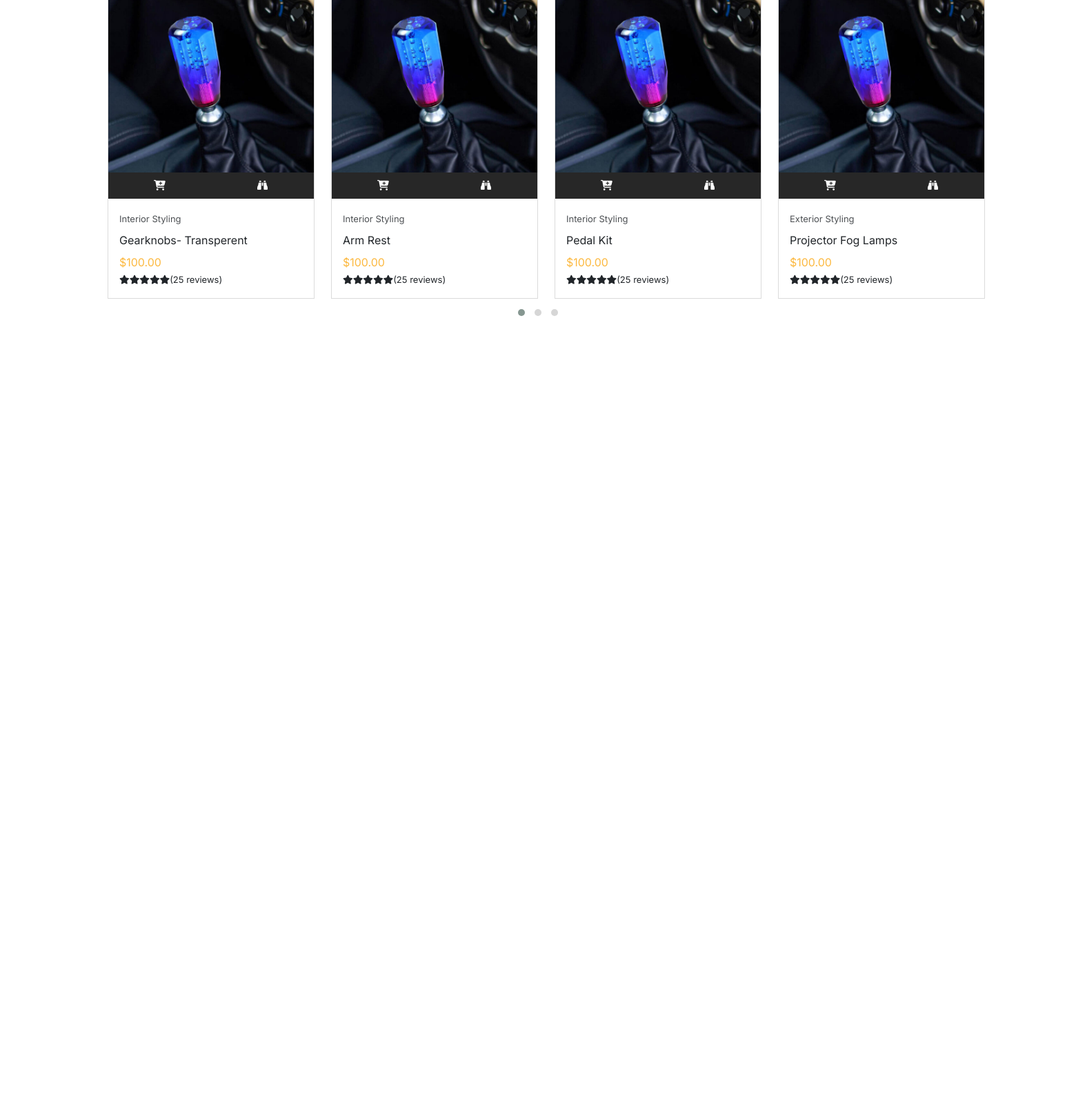
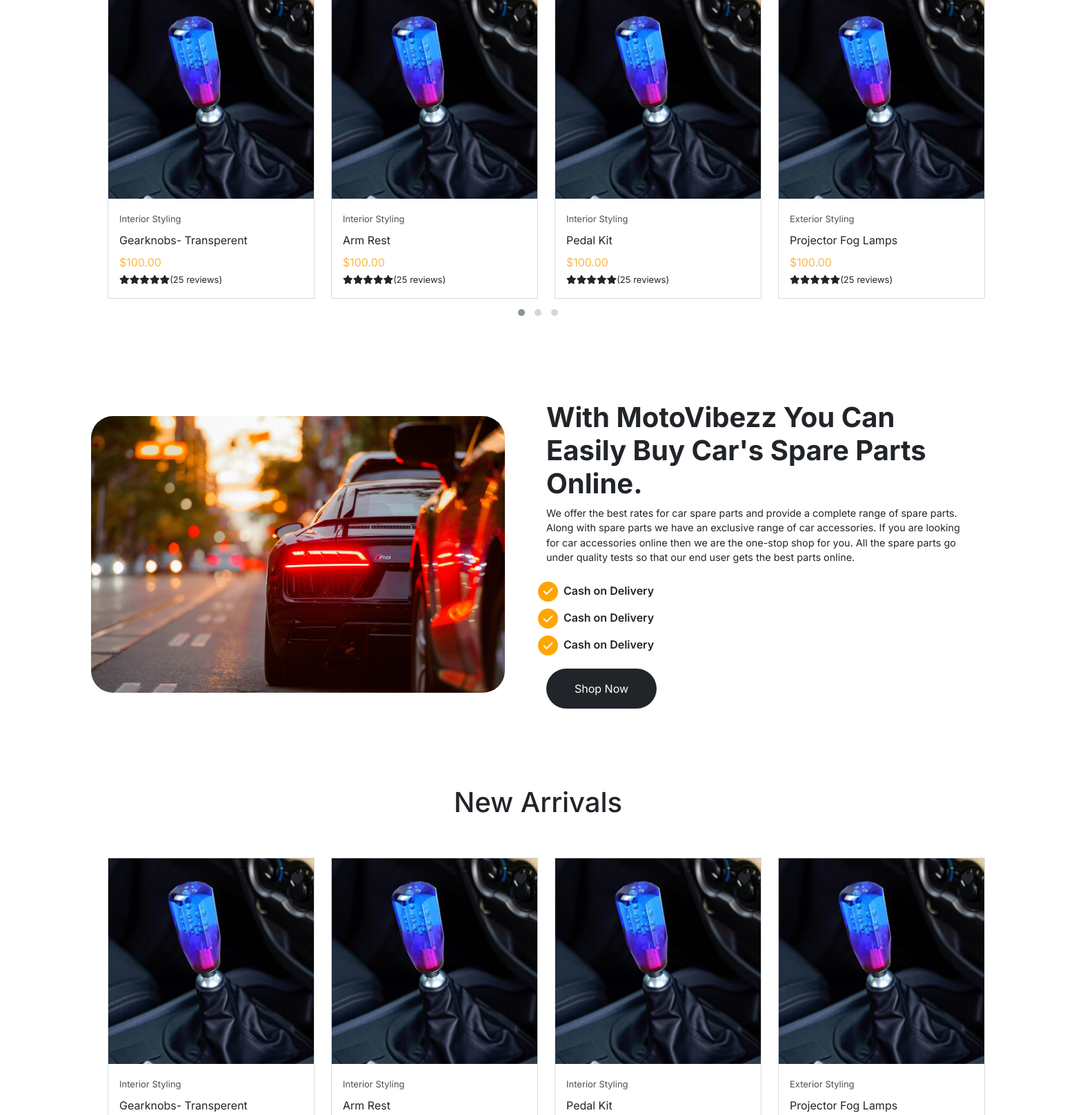
Before and after one commit to Sivaaiyammal/Master, a PHP site: page / in a window 1560 px wide. Shown: the part 1500-3116 px from the top of the page at 69% size. Before the commit the page ends 1958 px from the top, so only its background shows below. Run offline with PHP 8.4, Linux system fonts and the light colour scheme.

Commit message:
Adding New Products and Subscribe Bar

```diff
--- a/css/style.css
+++ b/css/style.css
@@ -228,7 +228,7 @@
 .btns {
   position: absolute;
   left: 0;
-  bottom: 0;
+  /* bottom: 0; */
   font-size: 15px;
   font-weight: 300;
 }
@@ -280,3 +280,77 @@
 .product-item{
   width: 300px;
 }
+
+/* poster-2 */
+#poster-2 h2{
+  font-size: 2.5rem;
+}
+
+#poster-2 p{
+  font-size: 0.9rem;
+}
+.ellipse{
+  height: 29px;
+  width: 29px;
+  background-color: orange;
+  border-radius: 50%;
+  position: relative;
+  overflow: hidden;
+
+}
+
+.fa-check{
+  position: absolute;
+  top: 50%;
+  left: 50%;
+  transform: translate(-50%, -50%);
+  max-width: 80%;
+  max-height: 80%;
+  color: white;
+}
+
+
+.centered{
+  position: absolute;
+  top: 50%;
+}
+
+.sub-image{
+  position: relative;
+  text-align: center;
+  color: white;
+}
+
+.centered{
+  position: absolute;
+  top: 30%;
+  left: 50%;
+  transform: translate(-50%, -50%);
+}
+.sub-text{
+  margin: auto;
+  background-color: black;
+}
+.sub-text h3{
+  position: relative;
+  padding-top: 5rem;
+  padding-left: 110px;
+  padding-bottom: 2rem;
+  color: white;
+}
+.sub-text .form-control{
+  position: relative;
+  top: 90px;
+  right: 140px;
+  width: 30rem;
+  height: 50px;
+  border-radius: 0 !important;
+}
+.sub-text .btn{
+  position: relative;
+  background-color: orange;
+  left: 230px;
+  bottom: -46px;
+  color: white;
+  border-radius: 0 !important;
+}
--- a/index.html
+++ b/index.html
@@ -262,7 +262,8 @@
     <div class="container">
       <div class="row my-5">
         <h1 class="text-center">Featured Products</h1>
-        <p class="fw-light w-75 mx-auto">Lorem ipsum dolor sit, amet consectetur adipisicing elit. Iusto animi voluptatum debitis saepe fugiat aspernatur pariatur quos?</p>
+        <p class="fw-light w-75 mx-auto">Lorem ipsum dolor sit, amet consectetur adipisicing elit. Iusto animi
+          voluptatum debitis saepe fugiat aspernatur pariatur quos?</p>
       </div>
       <div class="row g-4 my-5 mx-auto owl-carousel owl-theme">
         <div class="col product-item mx-auto">
@@ -534,12 +535,353 @@
           </div>
         </div>
       </div>
-
-
     </div>
-
   </section>
 
+  <!-- poster-2 -->
+  <section id="poster-2" class="p-3">
+    <div class="container">
+      <div class="row align-items-center justify-content-between">
+        <div class="col-md" id="pos-2">
+          <img src="css/Images/carback.jpg" class="img-fluid rounded-5" alt=""/>
+        </div>
+        <div class="col-md p-5">
+          <h2>With MotoVibezz You Can Easily Buy Car's Spare Parts Online.</h2>
+          <p>
+            We offer the best rates for car spare parts and provide a complete range of spare parts. Along with spare
+            parts we have an exclusive range of car accessories. If you are looking for car accessories online then we
+            are the one-stop shop for you. All the spare parts go under quality tests so that our end user gets the best
+            parts online.
+          </p>
+          <div class="checkbox row pt-2">
+            <div class="ellipse">
+              <i class="fa-solid fa-check"></i>
+            </div>
+            <h5 class="col ps-2 pt-1" style="font-weight: 600;">Cash on Delivery</h5>
+          </div>
+          <div class="checkbox row pt-2">
+            <div class="ellipse">
+              <i class="fa-solid fa-check"></i>
+            </div>
+            <h5 class="col ps-2 pt-1" style="font-weight: 600;">Cash on Delivery</h5>
+          </div>
+          <div class="checkbox row pt-2 pb-3">
+            <div class="ellipse">
+              <i class="fa-solid fa-check"></i>
+            </div>
+            <h5 class="col ps-2 pt-1" style="font-weight: 600;">Cash on Delivery</h5>
+          </div>
+          <a href="#" class="btn bg-dark text-bg-dark rounded-pill p-3" style="width: 10rem;">
+            <i class="bi bi-chevron-right"></i> Shop Now
+          </a>
+        </div>
+
+      </div>
+    </div>
+  </section>
+
+  <!-- New-Products -->
+  <section class="new-products">
+    <div class="container">
+      <div class="row my-5">
+        <h1 class="text-center">New Arrivals</h1>
+        <!-- <p class="fw-light w-75 mx-auto">Lorem ipsum dolor sit, amet consectetur adipisicing elit. Iusto animi
+          voluptatum debitis saepe fugiat aspernatur pariatur quos?</p> -->
+      </div>
+      <div class="row g-4 my-5 mx-auto owl-carousel owl-theme">
+        <div class="col product-item mx-auto">
+          <div class="product-img">
+            <img src="css/Images/Products/Gearknobs.jpg" alt="" class="img-fluid d-block mx-auto">
+            <span class="heart-icon"><i class="fa-solid fa-heart"></i></span>
+            <div class="row btns w-100 mx-auto text-center">
+              <button type="button" class="col-6 py-2">
+                <i class="fa-solid fa-cart-plus"></i>
+              </button>
+              <button type="button" class="col-6 py-2">
+                <i class="fa-solid fa-binoculars"></i>
+              </button>
+            </div>
+          </div>
+          <div class="product-info p-3">
+            <span class="product-type">Interior Styling</span>
+            <a href="" class="d-block text-dark text-decoration-none py-2 product-name">Gearknobs- Transperent</a>
+            <span class="product-price">
+              $100.00
+            </span>
+            <div class="rating d-flex mt-1">
+              <span><i class="fa-solid fa-star"></i></span>
+              <span><i class="fa-solid fa-star"></i></span>
+              <span><i class="fa-solid fa-star"></i></span>
+              <span><i class="fa-solid fa-star"></i></span>
+              <span><i class="fa-solid fa-star"></i></span>
+              <span>(25 reviews)</span>
+            </div>
+          </div>
+        </div>
+
+        <div class="col product-item mx-auto">
+          <div class="product-img">
+            <img src="css/Images/Products/Gearknobs.jpg" alt="" class="img-fluid d-block mx-auto">
+            <span class="heart-icon"><i class="fa-solid fa-heart"></i></span>
+            <div class="row btns w-100 mx-auto text-center">
+              <button type="button" class="col-6 py-2">
+                <i class="fa-solid fa-cart-plus"></i>
+              </button>
+              <button type="button" class="col-6 py-2">
+                <i class="fa-solid fa-binoculars"></i>
+              </button>
+            </div>
+          </div>
+          <div class="product-info p-3">
+            <span class="product-type">Interior Styling</span>
+            <a href="" class="d-block text-dark text-decoration-none py-2 product-name">Arm Rest</a>
+            <span class="product-price">
+              $100.00
+            </span>
+            <div class="rating d-flex mt-1">
+              <span><i class="fa-solid fa-star"></i></span>
+              <span><i class="fa-solid fa-star"></i></span>
+              <span><i class="fa-solid fa-star"></i></span>
+              <span><i class="fa-solid fa-star"></i></span>
+              <span><i class="fa-solid fa-star"></i></span>
+              <span>(25 reviews)</span>
+            </div>
+          </div>
+        </div>
+        <div class="col product-item mx-auto">
+          <div class="product-img">
+            <img src="css/Images/Products/Gearknobs.jpg" alt="" class="img-fluid d-block mx-auto">
+            <span class="heart-icon"><i class="fa-solid fa-heart"></i></span>
+            <div class="row btns w-100 mx-auto text-center">
+              <button type="button" class="col-6 py-2">
+                <i class="fa-solid fa-cart-plus"></i>
+              </button>
+              <button type="button" class="col-6 py-2">
+                <i class="fa-solid fa-binoculars"></i>
+              </button>
+            </div>
+          </div>
+          <div class="product-info p-3">
+            <span class="product-type">Interior Styling</span>
+            <a href="" class="d-block text-dark text-decoration-none py-2 product-name">Pedal Kit</a>
+            <span class="product-price">
+              $100.00
+            </span>
+            <div class="rating d-flex mt-1">
+              <span><i class="fa-solid fa-star"></i></span>
+              <span><i class="fa-solid fa-star"></i></span>
+              <span><i class="fa-solid fa-star"></i></span>
+              <span><i class="fa-solid fa-star"></i></span>
+              <span><i class="fa-solid fa-star"></i></span>
+              <span>(25 reviews)</span>
+            </div>
+          </div>
+        </div>
+
+        <div class="col product-item mx-auto">
+          <div class="product-img">
+            <img src="css/Images/Products/Gearknobs.jpg" alt="" class="img-fluid d-block mx-auto">
+            <span class="heart-icon"><i class="fa-solid fa-heart"></i></span>
+            <div class="row btns w-100 mx-auto text-center">
+              <button type="button" class="col-6 py-2">
+                <i class="fa-solid fa-cart-plus"></i>
+              </button>
+              <button type="button" class="col-6 py-2">
+                <i class="fa-solid fa-binoculars"></i>
+              </button>
+            </div>
+          </div>
+          <div class="product-info p-3">
+            <span class="product-type">Exterior Styling</span>
+            <a href="" class="d-block text-dark text-decoration-none py-2 product-name">Projector Fog Lamps</a>
+            <span class="product-price">
+              $100.00
+            </span>
+            <div class="rating d-flex mt-1">
+              <span><i class="fa-solid fa-star"></i></span>
+              <span><i class="fa-solid fa-star"></i></span>
+              <span><i class="fa-solid fa-star"></i></span>
+              <span><i class="fa-solid fa-star"></i></span>
+              <span><i class="fa-solid fa-star"></i></span>
+              <span>(25 reviews)</span>
+            </div>
+          </div>
+        </div>
+
+        <div class="col product-item mx-auto">
+          <div class="product-img">
+            <img src="css/Images/Products/Gearknobs.jpg" alt="" class="img-fluid d-block mx-auto">
+            <span class="heart-icon"><i class="fa-solid fa-heart"></i></span>
+            <div class="row btns w-100 mx-auto text-center">
+              <button type="button" class="col-6 py-2">
+                <i class="fa-solid fa-cart-plus"></i>
+              </button>
+              <button type="button" class="col-6 py-2">
+                <i class="fa-solid fa-binoculars"></i>
+              </button>
+            </div>
+          </div>
+          <div class="product-info p-3">
+            <span class="product-type">Interior Styling</span>
+            <a href="" class="d-block text-dark text-decoration-none py-2 product-name">Gearknobs- Transperent</a>
+            <span class="product-price">
+              $100.00
+            </span>
+            <div class="rating d-flex mt-1">
+              <span><i class="fa-solid fa-star"></i></span>
+              <span><i class="fa-solid fa-star"></i></span>
+              <span><i class="fa-solid fa-star"></i></span>
+              <span><i class="fa-solid fa-star"></i></span>
+              <span><i class="fa-solid fa-star"></i></span>
+              <span>(25 reviews)</span>
+            </div>
+          </div>
+        </div>
+
+        <div class="col product-item mx-auto">
+          <div class="product-img">
+            <img src="css/Images/Products/Gearknobs.jpg" alt="" class="img-fluid d-block mx-auto">
+            <span class="heart-icon"><i class="fa-solid fa-heart"></i></span>
+            <div class="row btns w-100 mx-auto text-center">
+              <button type="button" class="col-6 py-2">
+                <i class="fa-solid fa-cart-plus"></i>
+              </button>
+              <button type="button" class="col-6 py-2">
+                <i class="fa-solid fa-binoculars"></i>
+              </button>
+            </div>
+          </div>
+          <div class="product-info p-3">
+            <span class="product-type">Interior Styling</span>
+            <a href="" class="d-block text-dark text-decoration-none py-2 product-name">Gearknobs- Transperent</a>
+            <span class="product-price">
+              $100.00
+            </span>
+            <div class="rating d-flex mt-1">
+              <span><i class="fa-solid fa-star"></i></span>
+              <span><i class="fa-solid fa-star"></i></span>
+              <span><i class="fa-solid fa-star"></i></span>
+              <span><i class="fa-solid fa-star"></i></span>
+              <span><i class="fa-solid fa-star"></i></span>
+              <span>(25 reviews)</span>
+            </div>
+          </div>
+        </div>
+
+        <div class="col product-item mx-auto">
+          <div class="product-img">
+            <img src="css/Images/Products/Gearknobs.jpg" alt="" class="img-fluid d-block mx-auto">
+            <span class="heart-icon"><i class="fa-solid fa-heart"></i></span>
+            <div class="row btns w-100 mx-auto text-center">
+              <button type="button" class="col-6 py-2">
+                <i class="fa-solid fa-cart-plus"></i>
+              </button>
+              <button type="button" class="col-6 py-2">
+                <i class="fa-solid fa-binoculars"></i>
+              </button>
+            </div>
+          </div>
+          <div class="product-info p-3">
+            <span class="product-type">Interior Styling</span>
+            <a href="" class="d-block text-dark text-decoration-none py-2 product-name">Gearknobs- Transperent</a>
+            <span class="product-price">
+              $100.00
+            </span>
+            <div class="rating d-flex mt-1">
+              <span><i class="fa-solid fa-star"></i></span>
+              <span><i class="fa-solid fa-star"></i></span>
+              <span><i class="fa-solid fa-star"></i></span>
+              <span><i class="fa-solid fa-star"></i></span>
+              <span><i class="fa-solid fa-star"></i></span>
+              <span>(25 reviews)</span>
+            </div>
+          </div>
+        </div>
+
+        <div class="col product-item mx-auto">
+          <div class="product-img">
+            <img src="css/Images/Products/Gearknobs.jpg" alt="" class="img-fluid d-block mx-auto">
+            <span class="heart-icon"><i class="fa-solid fa-heart"></i></span>
+            <div class="row btns w-100 mx-auto text-center">
+              <button type="button" class="col-6 py-2">
+                <i class="fa-solid fa-cart-plus"></i>
+              </button>
+              <button type="button" class="col-6 py-2">
+                <i class="fa-solid fa-binoculars"></i>
+              </button>
+            </div>
+          </div>
+          <div class="product-info p-3">
+            <span class="product-type">Interior Styling</span>
+            <a href="" class="d-block text-dark text-decoration-none py-2 product-name">Gearknobs- Transperent</a>
+            <span class="product-price">
+              $100.00
+            </span>
+            <div class="rating d-flex mt-1">
+              <span><i class="fa-solid fa-star"></i></span>
+              <span><i class="fa-solid fa-star"></i></span>
+              <span><i class="fa-solid fa-star"></i></span>
+              <span><i class="fa-solid fa-star"></i></span>
+              <span><i class="fa-solid fa-star"></i></span>
+              <span>(25 reviews)</span>
+            </div>
+          </div>
+        </div>
+
+        <div class="col product-item mx-auto">
+          <div class="product-img">
+            <img src="css/Images/Products/Gearknobs.jpg" alt="" class="img-fluid d-block mx-auto">
+            <span class="heart-icon"><i class="fa-solid fa-heart"></i></span>
+            <div class="row btns w-100 mx-auto text-center">
+              <button type="button" class="col-6 py-2">
+                <i class="fa-solid fa-cart-plus"></i>
+              </button>
+              <button type="button" class="col-6 py-2">
+                <i class="fa-solid fa-binoculars"></i>
+              </button>
+            </div>
+          </div>
+          <div class="product-info p-3">
+            <span class="product-type">Interior Styling</span>
+            <a href="" class="d-block text-dark text-decoration-none py-2 product-name">Gearknobs- Transperent</a>
+            <span class="product-price">
+              $100.00
+            </span>
+            <div class="rating d-flex mt-1">
+              <span><i class="fa-solid fa-star"></i></span>
+              <span><i class="fa-solid fa-star"></i></span>
+              <span><i class="fa-solid fa-star"></i></span>
+              <span><i class="fa-solid fa-star"></i></span>
+              <span><i class="fa-solid fa-star"></i></span>
+              <span>(25 reviews)</span>
+            </div>
+          </div>
+        </div>
+      </div>
+    </div>
+  </section>
+
+  <!-- Subscribe -->
+  <section id="poster-2" class="sub-bac">
+    <div class="container sub-image">
+      <img src="css/Images/Sub-background.png" alt="" class="img-fluid">
+      <div class="centered">
+        <h3>MotoVibezz</h3>
+        <p>Lorem ipsum dolor sit amet consectetur adipisicing elit. Veniam, tenetur!</p>
+      </div>
+    </div>
+   <div class="container">
+      <div class="row sub-text">
+        <div class="col">
+          <h3 class="">Subscribe to get attractive<br>offers on our products</h3>
+        </div>
+        <div class="col">
+          <input class="form-control" type="email" placeholder="E.g. youremail@mail.com" aria-label="email">
+          <button class="btn" type="submit">Subscribe</button>
+        </div>
+      </div>
+   </div>
+  </section>
   <script src="https://cdnjs.cloudflare.com/ajax/libs/jquery/3.7.1/jquery.min.js"
     integrity="sha512-v2CJ7UaYy4JwqLDIrZUI/4hqeoQieOmAZNXBeQyjo21dadnwR+8ZaIJVT8EE2iyI61OV8e6M8PP2/4hpQINQ/g=="
     crossorigin="anonymous" referrerpolicy="no-referrer"></script>
```
Also changed, not shown: css/Images/Sub-background.png (added), css/Images/carback.jpg (added).
